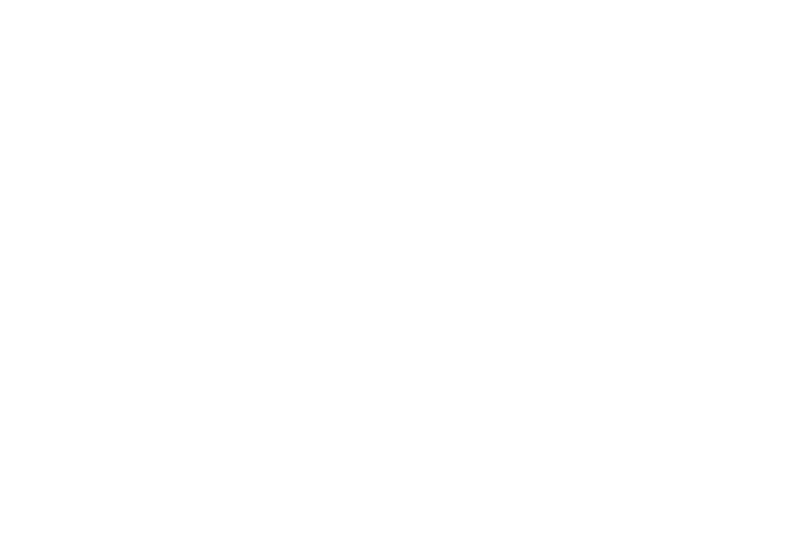
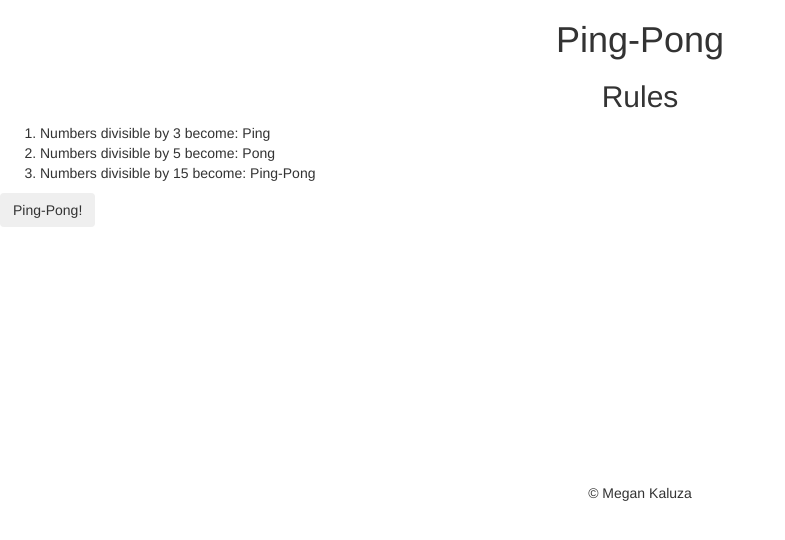
Before and after one commit to megankaluza/ping-pong, a plain HTML site: page index.html in a window 1280 px wide. Shown: the whole page, without its empty margins (0-785 px from the left). Drawn offline with Linux system fonts and the light colour scheme.

Commit message:
Show starting content in HTML and some CSS

```diff
--- a/css/styles.css
+++ b/css/styles.css
@@ -0,0 +1,16 @@
+body {
+  width: 100%;
+}
+
+h1 {
+  text-align: center;
+}
+
+h2 {
+  text-align: center;
+}
+
+footer {
+  text-align: center;
+  margin-top: 20%;
+}
--- a/index.html
+++ b/index.html
@@ -6,9 +6,22 @@
     <script src="js/jquery-3.1.0.js"></script>
     <script src="js/bootstrap.js"></script>
     <script src="js/scripts.js"></script>
-    <title></title>
+    <title>Ping-Pong</title>
   </head>
   <body>
+    <div class="wrapper">
+      <h1>Ping-Pong</h1>
+      <h2>Rules</h2>
+      <ol>
+        <li>Numbers divisible by 3 become: Ping</li>
+        <li>Numbers divisible by 5 become: Pong</li>
+        <li>Numbers divisible by 15 become: Ping-Pong</li>
+      </ol>
+      <button type="submit" class="btn">Ping-Pong!</button>
+      <div id="output">
 
+      </div>
+    </div>
+  <footer>&copy; Megan Kaluza</footer>
   </body>
 </html>
```
